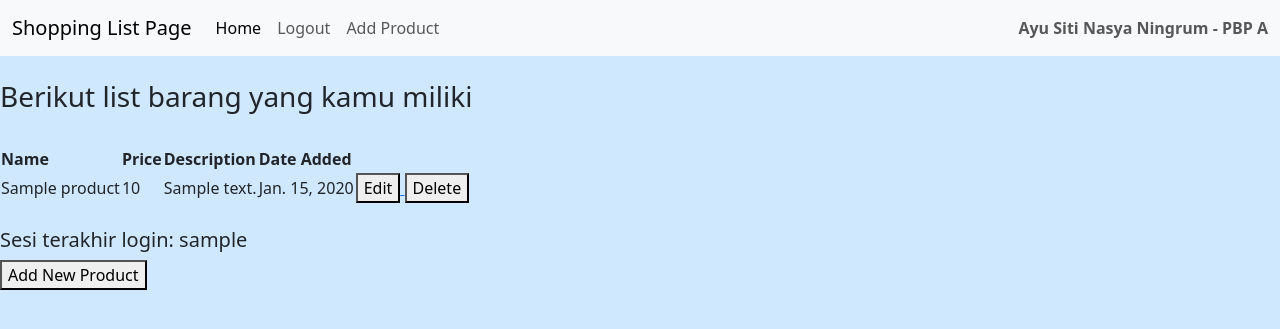
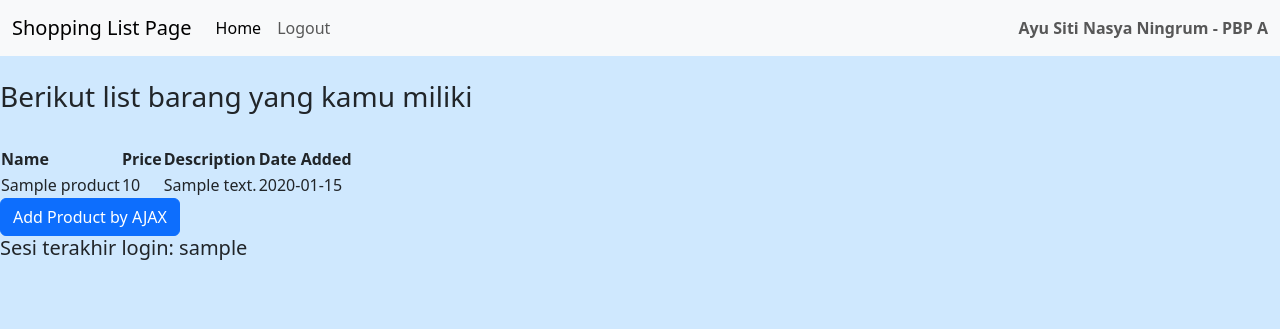
Before and after one commit to Nsyay/shopping-list, a Django app: template main/templates/main.html in a window 1280 px wide. Shown: the top 329 px of the page. Run offline with Django 4.2, Linux system fonts and the light colour scheme; tables that the repository leaves empty hold one stand-in row (values such as "Sample post"); the template is opened without the code that fills it: values that come from a table or form of the project are taken from there, most other values are stand-ins (such as "Sample title", 1, 10 or a date in 2020).

Commit message:
tutorial 5 done

```diff
--- a/main/templates/main.html
+++ b/main/templates/main.html
@@ -5,45 +5,78 @@
     <br>
     <h3>Berikut list barang yang kamu miliki</h3>
     <br>
-    <table>
-        <tr>
-            <th>Name</th>
-            <th>Price</th>
-            <th>Description</th>
-            <th>Date Added</th>
-        </tr>
-
-        {% comment %} Berikut cara memperlihatkan data produk di bawah baris ini {% endcomment %}
-
-        {% for product in products %}
-            <tr>
-                <td>{{product.name}}</td>
-                <td>{{product.price}}</td>
-                <td>{{product.description}}</td>
-                <td>{{product.date_added}}</td>
-                <td>
-                    <a href="{% url 'main:edit_product' product.pk %}">
-                        <button>
-                            Edit
-                        </button>
-                    </a>
-                    <a href="{% url 'main:delete_product' product.pk %}">
-                        <button>
-                            Delete
-                        </button>
-                    </a>
-                </td>
-            </tr>
-        {% endfor %}
-    </table>
-
+    <table id="product_table"></table>
+    <div class="modal fade" id="exampleModal" tabindex="-1" aria-labelledby="exampleModalLabel" aria-hidden="true">
+        <div class="modal-dialog">
+            <div class="modal-content">
+                <div class="modal-header">
+                    <h1 class="modal-title fs-5" id="exampleModalLabel">Add New Product</h1>
+                    <button type="button" class="btn-close" data-bs-dismiss="modal" aria-label="Close"></button>
+                </div>
+                <div class="modal-body">
+                    <form id="form" onsubmit="return false;">
+                        {% csrf_token %}
+                        <div class="mb-3">
+                            <label for="name" class="col-form-label">Name:</label>
+                            <input type="text" class="form-control" id="name" name="name"></input>
+                        </div>
+                        <div class="mb-3">
+                            <label for="price" class="col-form-label">Price:</label>
+                            <input type="number" class="form-control" id="price" name="price"></input>
+                        </div>
+                        <div class="mb-3">
+                            <label for="description" class="col-form-label">Description:</label>
+                            <textarea class="form-control" id="description" name="description"></textarea>
+                        </div>
+                    </form>
+                </div>
+                <div class="modal-footer">
+                    <button type="button" class="btn btn-secondary" data-bs-dismiss="modal">Close</button>
+                    <button type="button" class="btn btn-primary" id="button_add" data-bs-dismiss="modal">Add Product</button>
+                </div>
+            </div>
+        </div>
+    </div>
+    <button type="button" class="btn btn-primary" data-bs-toggle="modal" data-bs-target="#exampleModal">Add Product by AJAX</button>
     <br />
 
     <h5>Sesi terakhir login: {{last_login}}</h5>
 
-    <a href="{% url 'main:create_product' %}">
-        <button>
-            Add New Product
-        </button>
-    </a>
+    <script>
+        async function getProducts() {
+            return fetch("{% url 'main:get_product_json' %}").then((res) => res.json())
+        }
+        async function refreshProducts() {
+            document.getElementById("product_table").innerHTML = ""
+            const products = await getProducts()
+            let htmlString = `<tr>
+                <th>Name</th>
+                <th>Price</th>
+                <th>Description</th>
+                <th>Date Added</th>
+            </tr>`
+            products.forEach((item) => {
+                htmlString += `\n<tr>
+                <td>${item.fields.name}</td>
+                <td>${item.fields.price}</td>
+                <td>${item.fields.description}</td>
+                <td>${item.fields.date_added}</td>
+            </tr>`
+            })
+
+            document.getElementById("product_table").innerHTML = htmlString
+        }
+
+        refreshProducts()
+        function addProduct() {
+            fetch("{% url 'main:add_product_ajax' %}", {
+                method: "POST",
+                body: new FormData(document.querySelector('#form'))
+            }).then(refreshProducts)
+
+            document.getElementById("form").reset()
+            return false
+        }
+        document.getElementById("button_add").onclick = addProduct
+    </script>
 {% endblock content %}
--- a/main/urls.py
+++ b/main/urls.py
@@ -1,5 +1,5 @@
 from django.urls import path
-from main.views import show_main, create_product, edit_product, delete_product, register, login_user, logout_user, show_xml, show_json, show_json, show_xml_by_id, show_json_by_id
+from main.views import show_main, create_product, edit_product, delete_product, register, login_user, logout_user, show_xml, show_json, show_json, show_xml_by_id, show_json_by_id, get_product_json, add_product_ajax
 
 app_name = 'main'
 
@@ -15,4 +15,6 @@ urlpatterns = [
     path('logout/', logout_user, name='logout'),
     path('edit-product/<int:id>', edit_product, name='edit_product'),
     path('delete/<int:id>', delete_product, name='delete_product'),
+    path('get-product/', get_product_json, name='get_product_json'),
+    path('create-product-ajax/', add_product_ajax, name='add_product_ajax')
 ]
--- a/main/views.py
+++ b/main/views.py
@@ -1,5 +1,5 @@
 import datetime
-from django.http import HttpResponse
+from django.http import HttpResponse, HttpResponseNotFound
 from django.core import serializers
 from django.http import HttpResponseRedirect
 from django.shortcuts import redirect
@@ -12,6 +12,7 @@ from main.forms import ProductForm
 from django.urls import reverse
 from django.shortcuts import render
 from main.models import Product
+from django.views.decorators.csrf import csrf_exempt
 
 # Create your views here.
 @login_required(login_url='/login')
@@ -109,3 +110,21 @@ def show_xml_by_id(request, id):
 def show_json_by_id(request, id):
     data = Product.objects.filter(pk=id)
     return HttpResponse(serializers.serialize("json", data), content_type="application/json")
+
+def get_product_json(request):
+    product_item = Product.objects.all()
+    return HttpResponse(serializers.serialize('json', product_item))
+
+@csrf_exempt
+def add_product_ajax(request):
+    if request.method == 'POST':
+        name = request.POST.get("name")
+        price = request.POST.get("price")
+        description = request.POST.get("description")
+        user = request.user
+
+        new_product = Product(name=name, price=price, description=description, user=user)
+        new_product.save()
+
+        return HttpResponse(b"CREATED", status=201)
+    return HttpResponseNotFound()
--- a/templates/navbar.html
+++ b/templates/navbar.html
@@ -17,9 +17,6 @@
           <li class="nav-item">
             <a class="nav-link" href="{% url 'main:logout' %}">Logout</a>
           </li>
-          <li class="nav-item">
-            <a class="nav-link" href="{% url 'main:create_product' %}">Add Product</a>
-          </li>
         </ul>
         <span class="navbar-text">
           <b>Ayu Siti Nasya Ningrum - PBP A</b>
```
